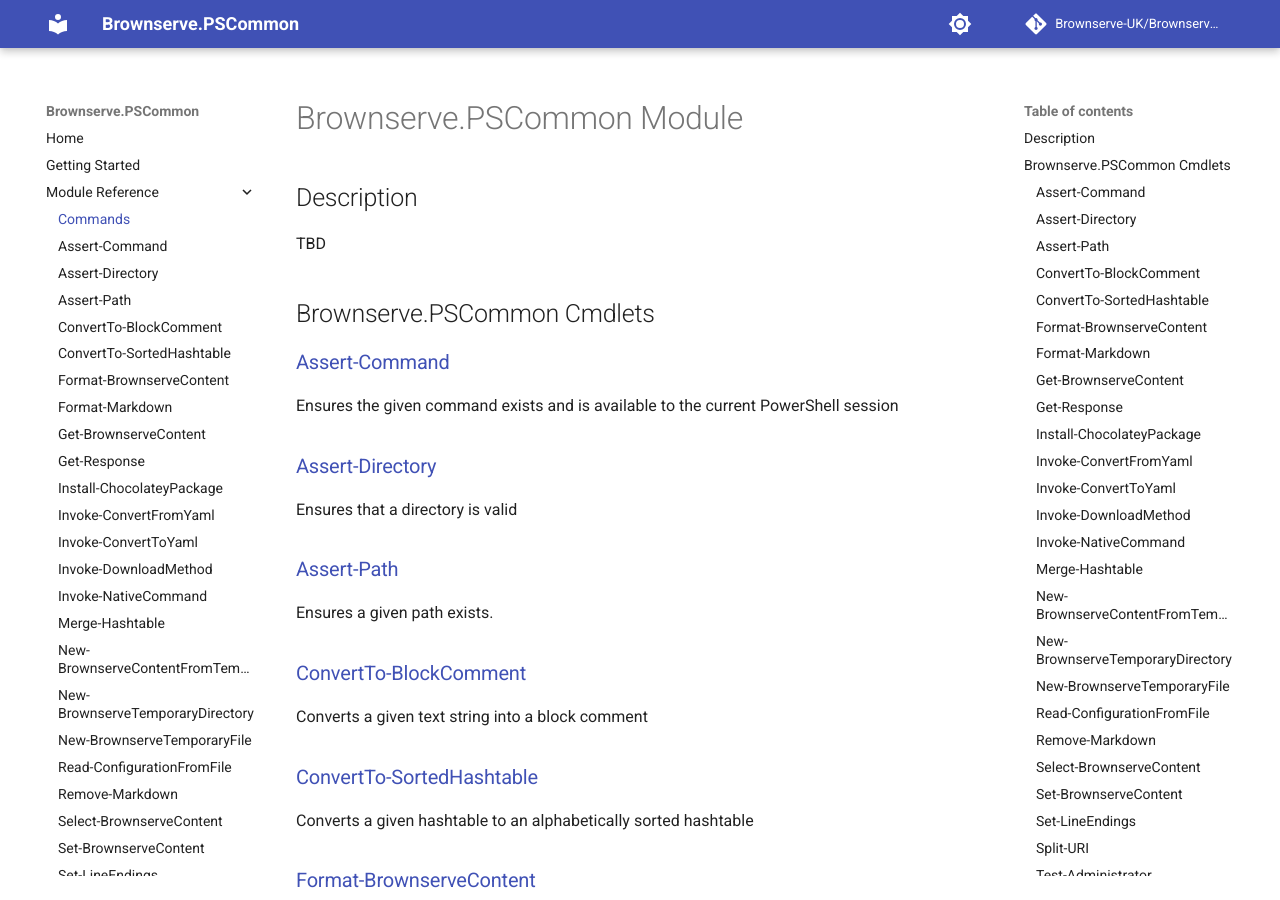
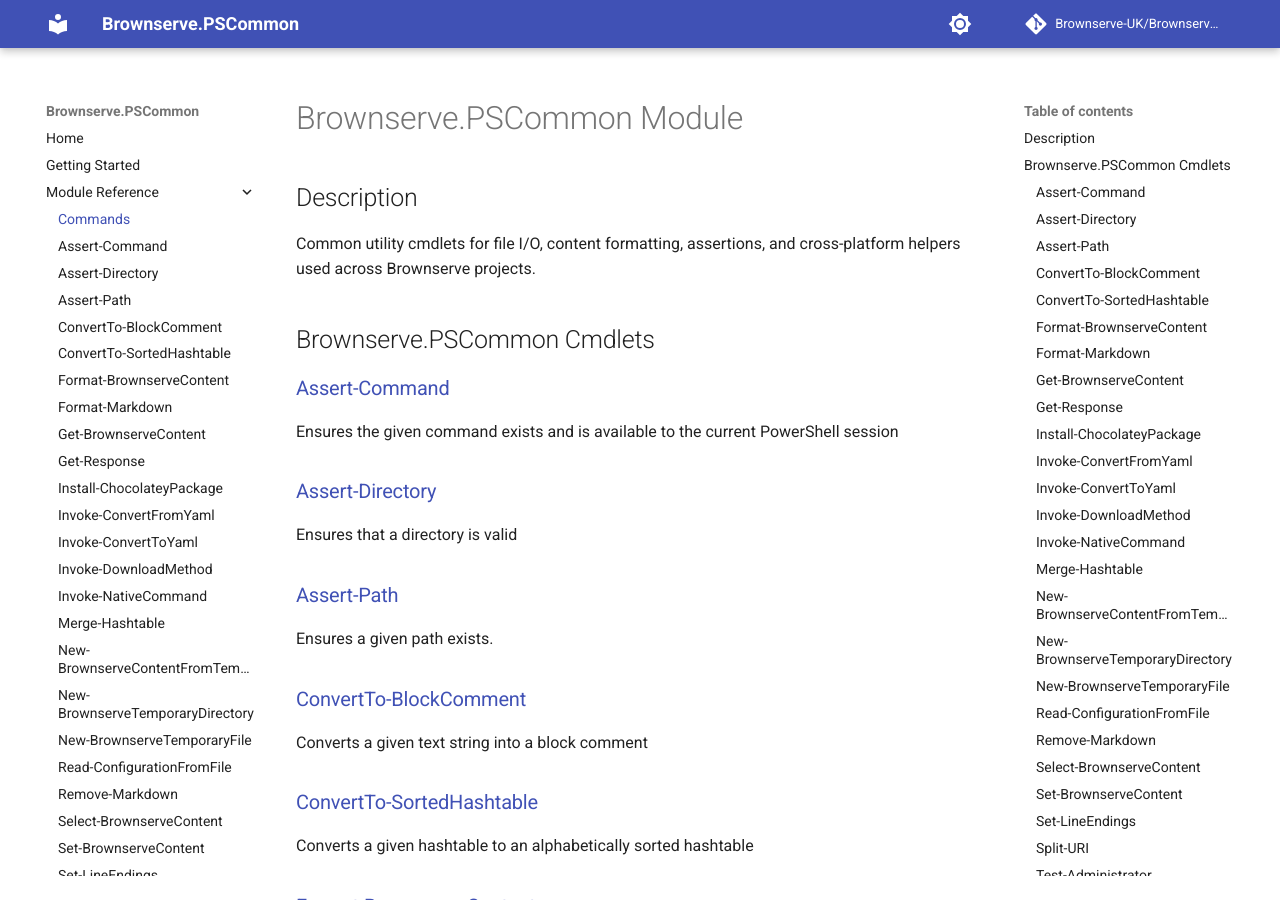
Before and after one commit to Brownserve-UK/PSCommon, an MkDocs documentation site: the page built from pages/Cmdlet reference/Commands.md, in a window 1280 px wide and 900 px high. Built offline with MkDocs 1.6.1 and Material for MkDocs 9.7.7, drawn with Linux system fonts in a browser that asks for light colours; comment, search, counter and statistics services are not loaded.

```diff
--- a/pages/Cmdlet reference/Commands.md
+++ b/pages/Cmdlet reference/Commands.md
@@ -10,7 +10,7 @@ Locale: en-US
 
 ## Description
 
-TBD
+Common utility cmdlets for file I/O, content formatting, assertions, and cross-platform helpers used across Brownserve projects.
 
 ## Brownserve.PSCommon Cmdlets
 
```
Also changed, not shown: README.md (+2 -2 lines).
